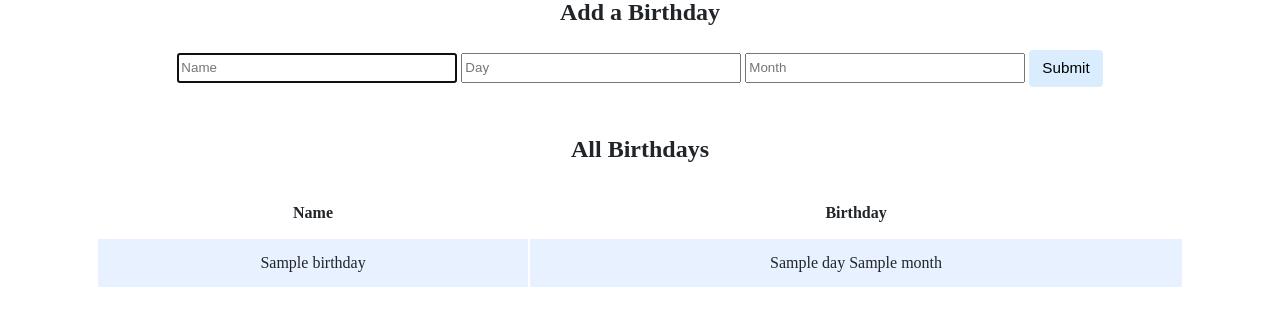
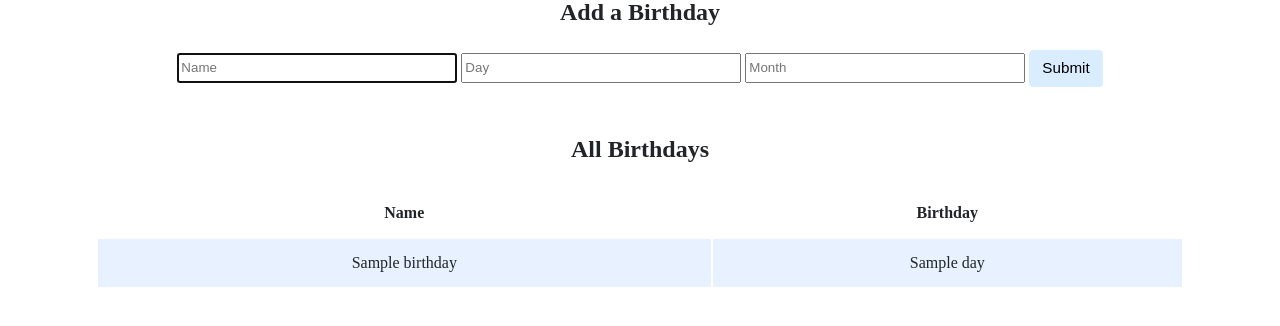
Before and after one commit to WorcestershireSource/CS50_Introduction_to_CS, a Flask app: template birthdays/templates/index.html in a window 1280 px wide. Shown: the part 266-592 px from the top of the page. Run offline with Flask 2, Linux system fonts and the light colour scheme; the template is opened without the code that fills it: most values are stand-ins (such as "Sample title", 1, 10 or a date in 2020); some libraries are stand-ins or nearby versions.

Commit message:
Thu, May 26, 2022, 9:26 AM +00:00

```diff
--- a/birthdays/app.py
+++ b/birthdays/app.py
@@ -30,7 +30,7 @@ def index():
         day = request.form.get("day")
         month = request.form.get("month")
 
-        db.execute("INSERT INTO birthdays (name, month, day) VALUES(?, ?, ?)", name, day, month)
+        db.execute("INSERT INTO birthdays (name, month, day) VALUES(?, ?, ?)", name, month, day)
 
         return redirect("/")
 
--- a/birthdays/templates/index.html
+++ b/birthdays/templates/index.html
@@ -37,7 +37,7 @@
                         {% for name in birthdays %}
                         <tr>
                             <td>{{ birthdays["name"] }}</td>
-                            <td>{{ birthdays["day"] }} {{birthdays["month"] }}</td>
+                            <td>{{ birthdays["day"] }}</td>
                         </tr>
                         {% endfor %}
                     </tbody>
```
Also changed, not shown: birthdays/birthdays.db.
